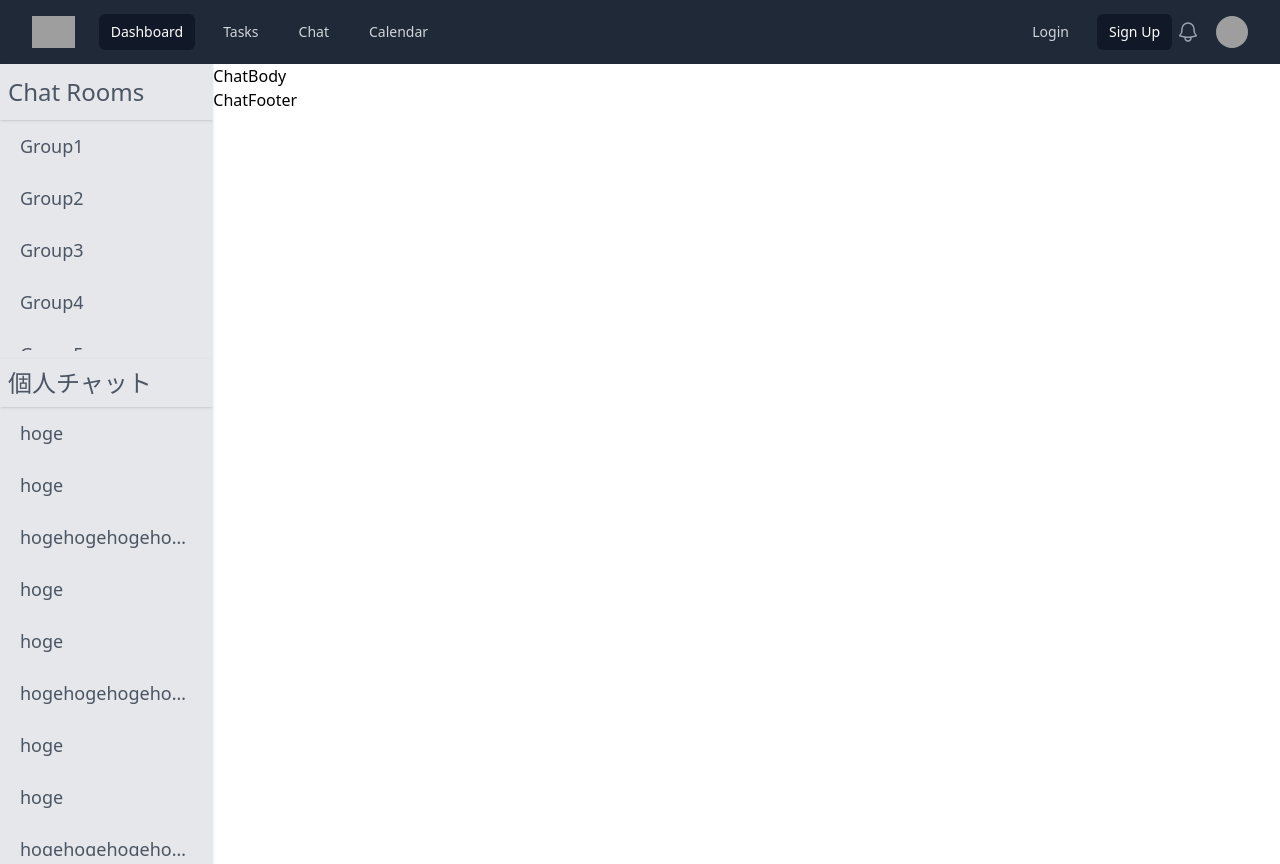
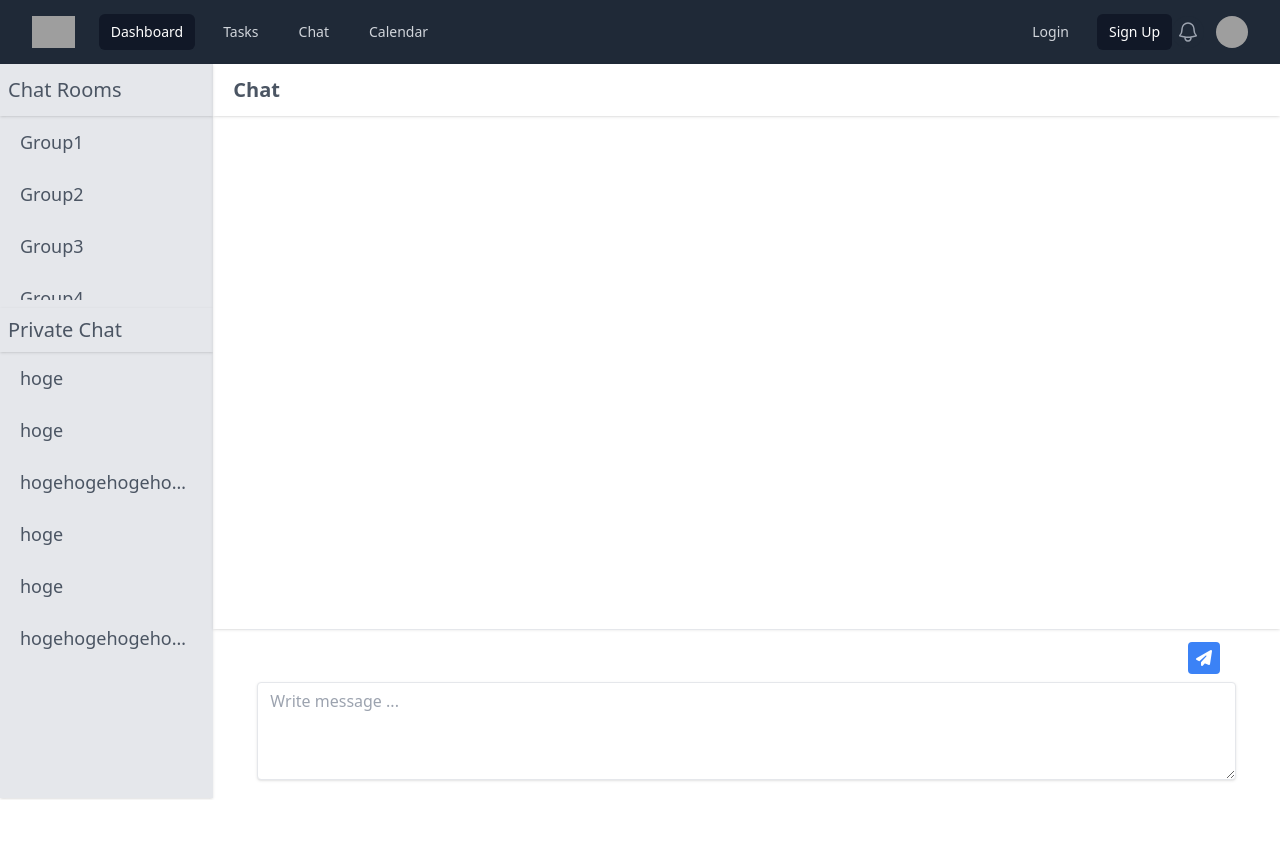
Before and after one commit to ryoosukesaito/Final-Node-MERN, a React (Create React App) app in the folder client/: page /chat in a window 1280 px wide. After the commit the page ends 800 px from the top, so only its background shows below. Built offline with nearby package versions, Linux system fonts and the light colour scheme; grey boxes are pictures that could not be loaded.

Commit message:
add chat pages except function

```diff
--- a/client/src/components/ChatBar.js
+++ b/client/src/components/ChatBar.js
@@ -14,9 +14,9 @@ function ChatBar() {
   ];
 
   return (
-    <div className="h-screen w-full bg-gray-200 text-gray-600 flex flex-col shadow overflow-y-scroll">
-      <h2 className=" text-2xl py-3 shadow pl-2">Chat Rooms</h2>
-      <div className=" h-80 overflow-y-scroll mb-2">
+    <div className="h-full w-full bg-gray-200 text-gray-600 flex flex-col shadow overflow-y-scroll">
+      <h2 className="text-xl py-3 shadow pl-2">Chat Rooms</h2>
+      <div className=" h-1/4 overflow-y-scroll mb-2">
         {rooms.map((room, index) => (
           <div
             key={index}
@@ -27,19 +27,9 @@ function ChatBar() {
         ))}
       </div>
 
-      <h2 className="text-2xl py-2 shadow pl-2">個人チャット</h2>
+      <h2 className="text-xl py-2 shadow pl-2">Private Chat</h2>
       <div className=" h-auto overflow-y-scroll mb-2">
         <div>
-          <div className="truncate hover:bg-white px-5 py-3 text-lg">hoge</div>
-          <div className="truncate hover:bg-white px-5 py-3 text-lg">hoge</div>
-          <div className="truncate hover:bg-white px-5 py-3 text-lg">
-            hogehogehogehogehogehoge
-          </div>
-          <div className="truncate hover:bg-white px-5 py-3 text-lg">hoge</div>
-          <div className="truncate hover:bg-white px-5 py-3 text-lg">hoge</div>
-          <div className="truncate hover:bg-white px-5 py-3 text-lg">
-            hogehogehogehogehogehoge
-          </div>
           <div className="truncate hover:bg-white px-5 py-3 text-lg">hoge</div>
           <div className="truncate hover:bg-white px-5 py-3 text-lg">hoge</div>
           <div className="truncate hover:bg-white px-5 py-3 text-lg">
--- a/client/src/components/ChatBody.js
+++ b/client/src/components/ChatBody.js
@@ -2,7 +2,11 @@ import React from 'react'
 
 function ChatBody() {
   return (
-    <div>ChatBody</div>
+    <div className='h-full w-full text-gray-600 flex flex-col shadow overflow-y-scroll'>
+      <h2 className='text-xl py-3 shadow pl-5 font-bold'>Chat</h2>
+
+
+    </div>
   )
 }
 
--- a/client/src/components/ChatFooter.js
+++ b/client/src/components/ChatFooter.js
@@ -1,8 +1,27 @@
 import React from 'react'
 
 function ChatFooter() {
+
+  function handleSendMsg(e) {
+    e.preventDefault();
+
+  }
+
   return (
-    <div>ChatFooter</div>
+    <div className='mx-8 p-3 border-t'>
+      <form onSubmit={handleSendMsg}>
+        <div className='flex flex-row-reverse mr-4'>
+        <button className='bg-blue-500 hover:bg-blue-700 text-white py-1 px-2 rounded focus:shadow-outline'>
+          <i className='fa-solid fa-paper-plane'></i>
+        </button>
+        </div>
+        <textarea cols="3" rows='4'
+        className="mt-2 shadow appearance-none border rounded w-full  py-2 px-3 text-gray-700 leading-tight focus:shadow-outline"
+          type="text"
+          placeholder="Write message ..."
+        />
+      </form>
+    </div>
   )
 }
 
--- a/client/src/constants/index.js
+++ b/client/src/constants/index.js
@@ -16,3 +16,5 @@ export const dropdownMenuItems = [
   { key: "settings", name: "Settings", href: "#" },
   { key: "logout", name: "Sign out", href: "#" },
 ];
+
+export const  pageHeight ={ height: "calc(100vh - 66px)"};
--- a/client/src/pages/Chat.js
+++ b/client/src/pages/Chat.js
@@ -3,13 +3,15 @@ import ChatBar from "../components/ChatBar";
 import ChatBody from "../components/ChatBody";
 import ChatFooter from "../components/ChatFooter";
 
+import { pageHeight } from "../constants";
+
 function Chat() {
   return (
-    <div className="w-screen h-screen flex items-center">
+    <div className="w-screen flex items-center" style={pageHeight}>
       <div className="h-full w-2/12">
       <ChatBar />
       </div>
-      <div className="h-full w-screen">
+      <div className="h-full w-screen flex flex-col justify-between">
         <ChatBody />
         <ChatFooter />
       </div>
--- a/client/src/pages/Home.js
+++ b/client/src/pages/Home.js
@@ -1,4 +1,6 @@
 import React, { useState, useEffect } from "react";
+
+import  {pageHeight}  from "../constants";
 
 function Home() {
   const [style, setStyle] = useState({ float: "right", display: "block" });
@@ -41,7 +43,7 @@ function Home() {
         </div>
       </div>
 
-      <header className="bg-white shadow h-screen">
+      <header className="bg-white shadow " style={{pageHeight}}>
         <div className="mx-auto max-w-7xl py-6 px-4 sm:px-6 lg:px-8">
           <h1 className="text-3xl font-bold tracking-tight text-gray-900">
             Dashboard
--- a/client/src/pages/Login.js
+++ b/client/src/pages/Login.js
@@ -1,4 +1,5 @@
 import React, { useState } from "react";
+import { pageHeight } from "../constants";
 
 function Login() {
   //Icon trigger js
@@ -21,8 +22,8 @@ function Login() {
 
   return (
     <>
-      <div className="h-screen flex justify-center items-center">
-        <div className="w-full max-w-xs ">
+      <div className="flex justify-center items-center" style={pageHeight}>
+        <div className="w-full max-w-xs">
           <form
             onSubmit={handleLogin}
             className="bg-white shadow-md rounded px-8 pt-6 pb-8 mb-4"
--- a/client/src/pages/Signup.js
+++ b/client/src/pages/Signup.js
@@ -1,5 +1,7 @@
 import React, { useState } from "react";
-import { Link } from "react-router-dom"
+import { Link } from "react-router-dom";
+
+import { pageHeight } from "../constants";
 
 function Signup() {
   //Icon trigger js
@@ -13,18 +15,20 @@ function Signup() {
       : setPwStyle({ type: "password", icon: "fa-regular fa-eye-slash" });
   }
 
-  const [name, setName] = useState("")
-  const [email, setEmail] = useState('')
-  const [password, setPassword] = useState('')
+  const [name, setName] = useState("");
+  const [email, setEmail] = useState("");
+  const [password, setPassword] = useState("");
 
   function handleSignup(e) {
     e.preventDefault();
-
   }
 
   return (
     <>
-      <div className="h-screen flex justify-center items-center">
+      <div
+        className="h-screen flex justify-center items-center"
+        style={pageHeight}
+      >
         <div className="w-full max-w-xs ">
           <form
             onSubmit={handleSignup}
@@ -43,7 +47,7 @@ function Signup() {
                 type="text"
                 placeholder="Username"
                 autocomplete="off"
-                onChange={(e)=> setName(e.target.value)}
+                onChange={(e) => setName(e.target.value)}
                 value={name}
                 required
               />
@@ -60,7 +64,7 @@ function Signup() {
                 type="text"
                 placeholder="Email"
                 autocomplete="off"
-                onChange={(e)=> setEmail(e.target.value)}
+                onChange={(e) => setEmail(e.target.value)}
                 value={email}
                 required
               />
@@ -77,7 +81,7 @@ function Signup() {
                   className="shadow appearance-none border rounded w-full py-2 px-3 text-gray-700 mb-3 leading-tight focus:outline-none focus:shadow-outline"
                   type={pwStyle.type}
                   placeholder="Password"
-                  onChange={(e)=> setPassword(e.target.value)}
+                  onChange={(e) => setPassword(e.target.value)}
                   value={password}
                   required
                 />
@@ -118,11 +122,11 @@ function Signup() {
                 Sign In
               </button>
 
-              <p
-                className="inline-block align-baseline font-bold text-sm  mt-3"
-
-              >
-                Already have an account?<Link to="/" className="text-blue-500 hover:text-blue-800 mx-3">Login</Link>
+              <p className="inline-block align-baseline font-bold text-sm  mt-3">
+                Already have an account?
+                <Link to="/" className="text-blue-500 hover:text-blue-800 mx-3">
+                  Login
+                </Link>
               </p>
             </div>
             <p className="text-center text-gray-500 text-xs mt-6">
```
